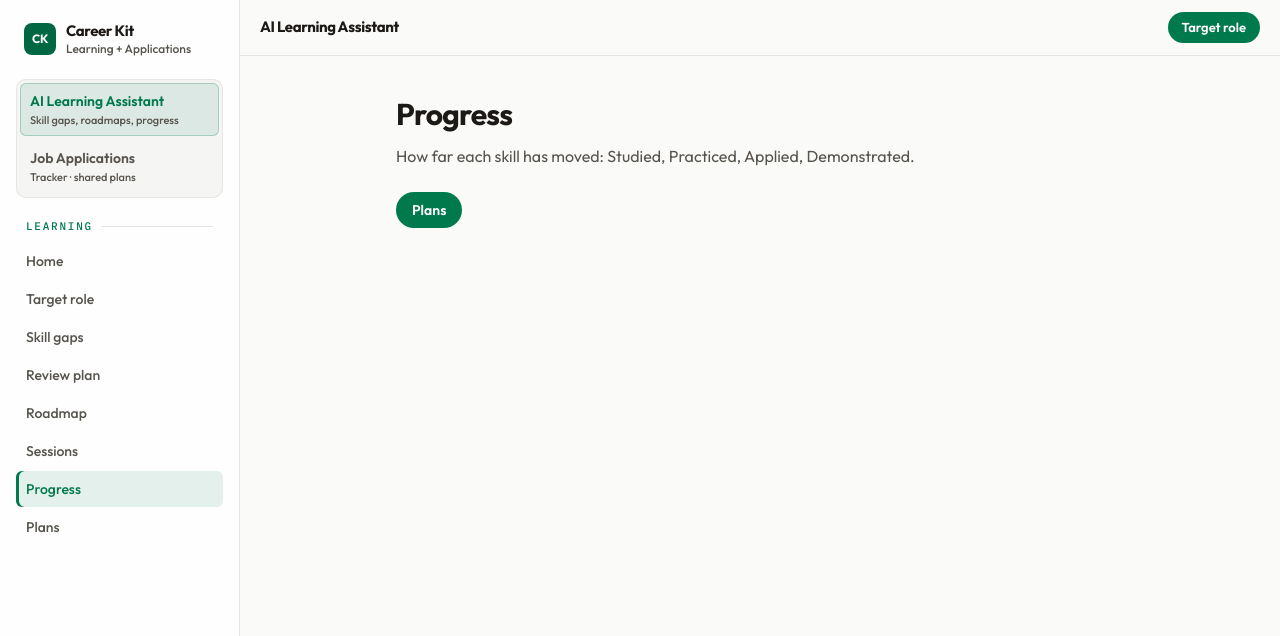
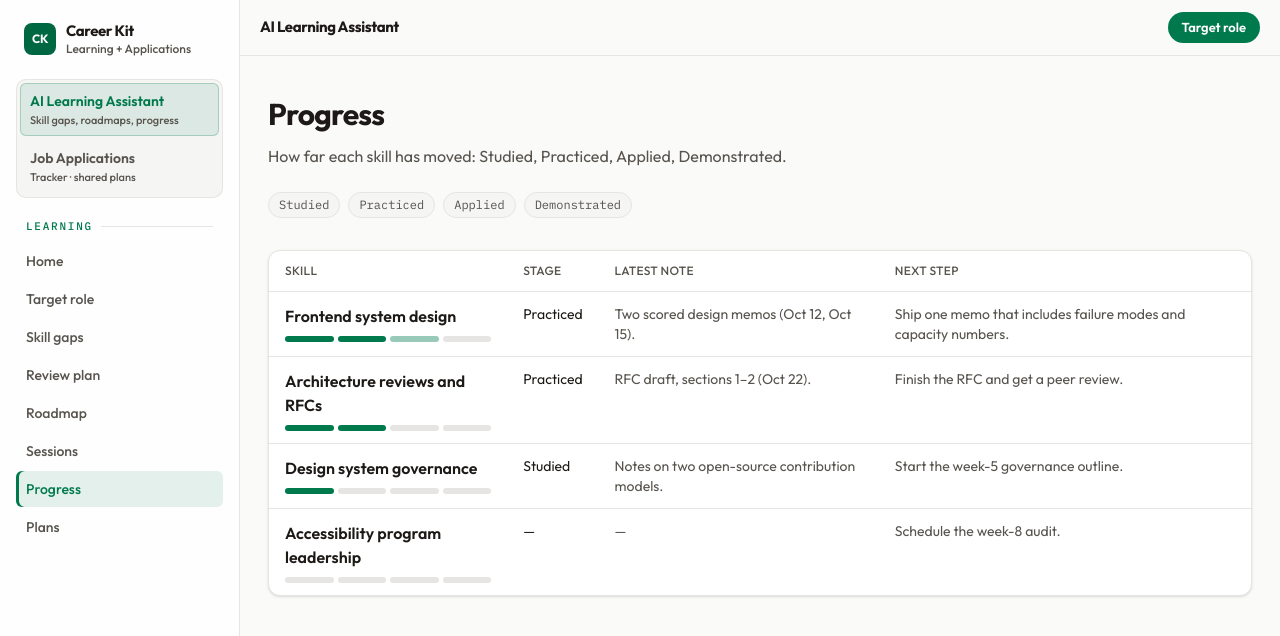
Before and after one commit to jappreetS/ai-learning-assistant, a Next.js app: page /progress in a window 1280 px wide. Shown: the top 636 px of the page. Built offline with nearby package versions, Linux system fonts and the light colour scheme.

Commit message:
ALA-20: show where each skill sits
Progress lists four Staff Frontend skills on the four stages. Each row has the latest note and the next step.

https://jappreetsingh.atlassian.net/browse/ALA-20

```diff
--- a/src/app/(app)/progress/page.tsx
+++ b/src/app/(app)/progress/page.tsx
@@ -1,14 +1,98 @@
 import type { Metadata } from "next";
-import { Placeholder } from "@/components/shell/Placeholder";
 
 export const metadata: Metadata = { title: "Progress" };
 
+const stages = ["Studied", "Practiced", "Applied", "Demonstrated"] as const;
+
+const skills = [
+  {
+    name: "Frontend system design",
+    stage: "Practiced",
+    filled: 2,
+    partial: true,
+    note: "Two scored design memos (Oct 12, Oct 15).",
+    next: "Ship one memo that includes failure modes and capacity numbers.",
+  },
+  {
+    name: "Architecture reviews and RFCs",
+    stage: "Practiced",
+    filled: 2,
+    partial: false,
+    note: "RFC draft, sections 1–2 (Oct 22).",
+    next: "Finish the RFC and get a peer review.",
+  },
+  {
+    name: "Design system governance",
+    stage: "Studied",
+    filled: 1,
+    partial: false,
+    note: "Notes on two open-source contribution models.",
+    next: "Start the week-5 governance outline.",
+  },
+  {
+    name: "Accessibility program leadership",
+    stage: "—",
+    filled: 0,
+    partial: false,
+    note: "—",
+    next: "Schedule the week-8 audit.",
+  },
+];
+
+function StageBar({ filled, partial }: { filled: number; partial: boolean }) {
+  return (
+    <div className="mt-2 flex gap-1" aria-hidden="true">
+      {stages.map((stage, index) => {
+        const className =
+          index < filled ? "bg-rail" : index === filled && partial ? "bg-rail/40" : "bg-line";
+        return <span key={stage} className={`h-1.5 flex-1 rounded-full ${className}`} />;
+      })}
+    </div>
+  );
+}
+
 export default function ProgressPage() {
   return (
-    <Placeholder
-      title="Progress"
-      description="How far each skill has moved: Studied, Practiced, Applied, Demonstrated."
-      next={{ href: "/plans", label: "Plans" }}
-    />
+    <main className="mx-auto w-full max-w-5xl px-5 py-8 sm:py-10">
+      <h1 className="text-3xl font-bold tracking-tight">Progress</h1>
+      <p className="mt-3 max-w-xl text-muted">
+        How far each skill has moved: Studied, Practiced, Applied, Demonstrated.
+      </p>
+      <ol className="mt-6 flex flex-wrap gap-2">
+        {stages.map((stage) => (
+          <li
+            key={stage}
+            className="rounded-full border border-line bg-panel px-2.5 py-1 font-mono text-xs text-muted"
+          >
+            {stage}
+          </li>
+        ))}
+      </ol>
+      <div className="mt-8 overflow-x-auto rounded-xl border border-line bg-surface shadow-sm">
+        <table className="w-full min-w-[40rem] border-collapse text-left">
+          <thead>
+            <tr className="text-xs uppercase tracking-wide text-muted">
+              <th className="px-4 py-3 font-medium">Skill</th>
+              <th className="px-4 py-3 font-medium">Stage</th>
+              <th className="px-4 py-3 font-medium">Latest note</th>
+              <th className="px-4 py-3 font-medium">Next step</th>
+            </tr>
+          </thead>
+          <tbody>
+            {skills.map((skill) => (
+              <tr key={skill.name} className="border-t border-line align-top">
+                <td className="px-4 py-3">
+                  <p className="font-semibold">{skill.name}</p>
+                  <StageBar filled={skill.filled} partial={skill.partial} />
+                </td>
+                <td className="px-4 py-3 text-sm">{skill.stage}</td>
+                <td className="px-4 py-3 text-sm text-muted">{skill.note}</td>
+                <td className="px-4 py-3 text-sm text-muted">{skill.next}</td>
+              </tr>
+            ))}
+          </tbody>
+        </table>
+      </div>
+    </main>
   );
 }
```
